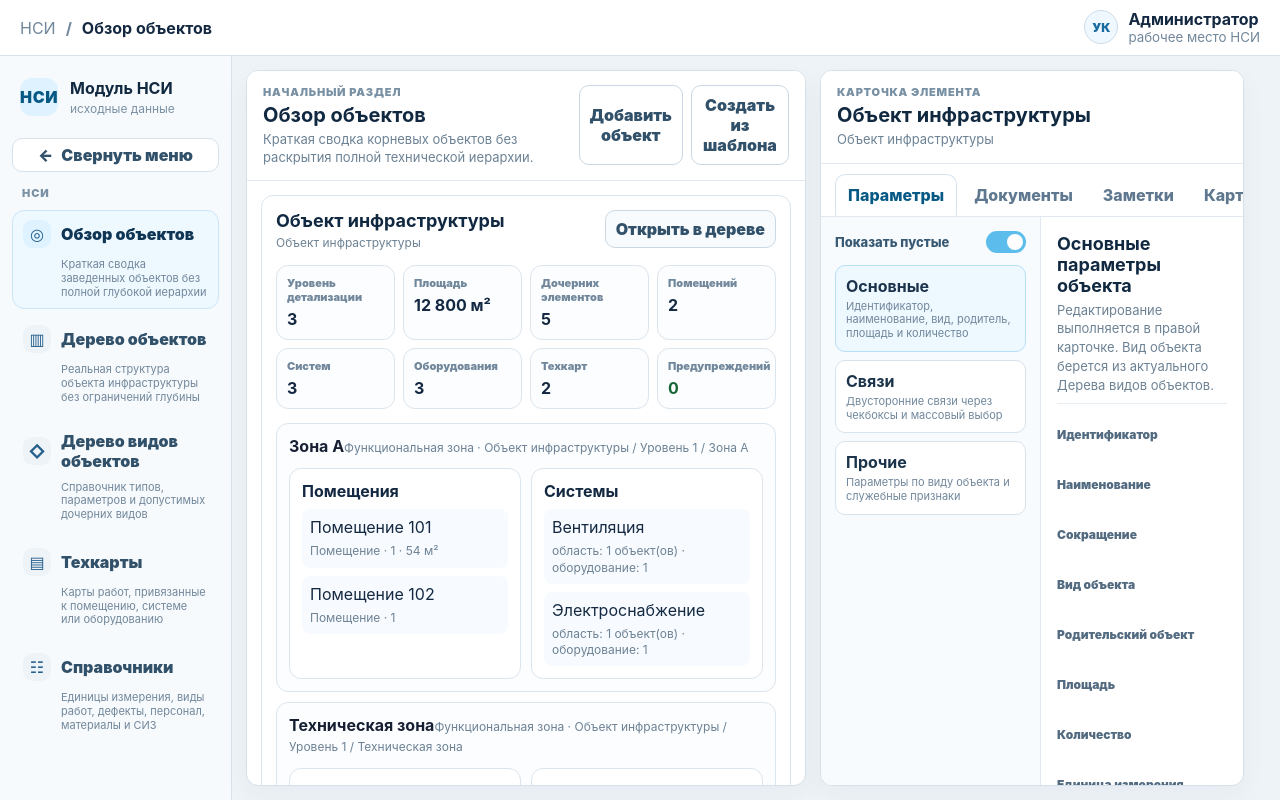
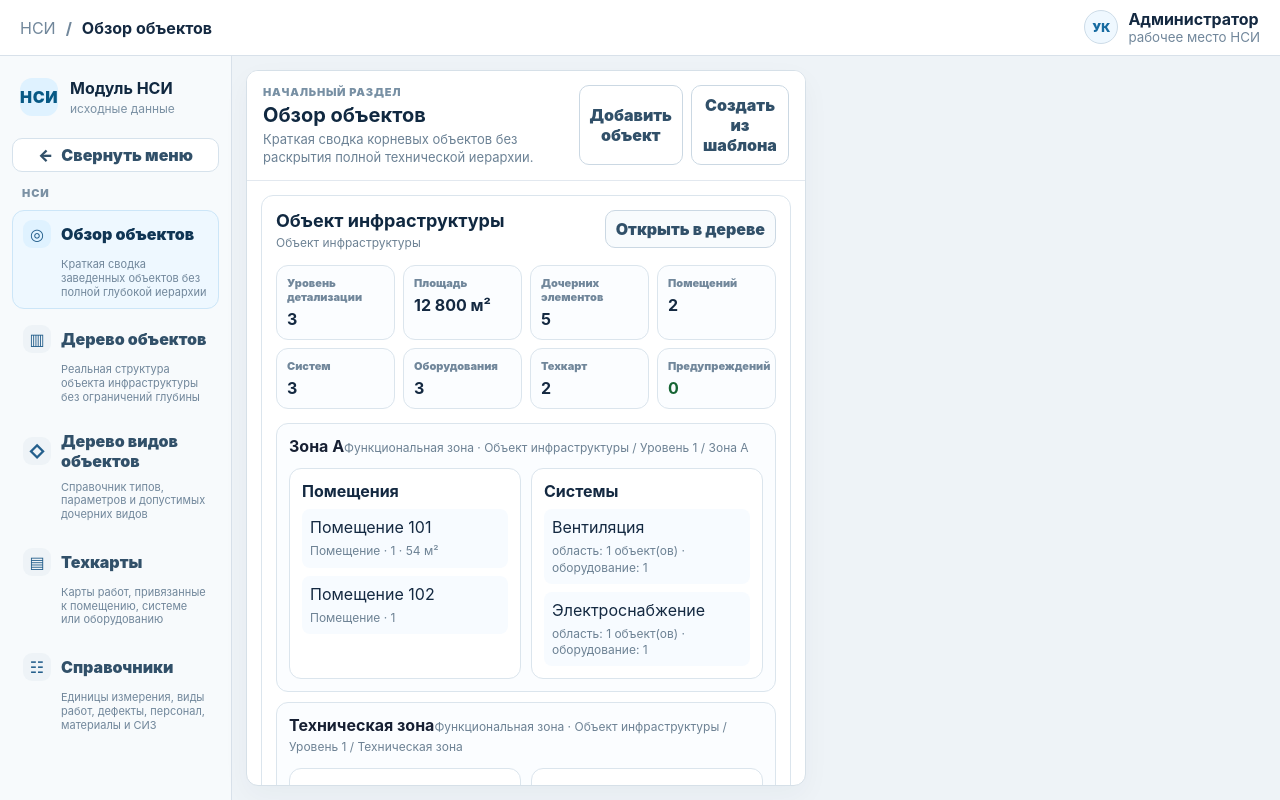
Before and after one commit to RozkvasA/nsi-test, a React (Vite) app: page / in a window 1280 px wide. Built offline with nearby package versions, Linux system fonts and the light colour scheme.

Commit message:
Remove details panel from overview

```diff
--- a/src/components/layout/NsiLayout.tsx
+++ b/src/components/layout/NsiLayout.tsx
@@ -256,7 +256,7 @@ export function NsiLayout({
         </aside>
 
         {activeSectionId === 'overview' ? (
-          <main className="work-area overview-work-area"><ObjectOverview objects={objects} objectTypes={objectTypes} systems={systems} equipment={equipment} techCards={techCards} onAddObject={() => onCreate('rootObject')} onCreateFromTemplate={onCreateRootFromTemplate} onOpenInTree={onOpenObjectInTree} />{detailsPanel}</main>
+          <main className="work-area overview-work-area overview-only-work-area"><ObjectOverview objects={objects} objectTypes={objectTypes} systems={systems} equipment={equipment} techCards={techCards} onAddObject={() => { onSelectSection('objects'); onCreate('rootObject'); }} onCreateFromTemplate={() => { onSelectSection('objects'); onCreateRootFromTemplate(); }} onOpenInTree={onOpenObjectInTree} /></main>
         ) : (
           <main className="work-area"><NsiTree activeSection={activeSection} activeSectionId={activeSectionId} searchQuery={searchQuery} sortAscending={sortAscending} childrenByParentId={childrenByParentId} expandedIds={expandedIds} selectedRef={selectedRef} pendingMoveRef={pendingMoveRef} onSetSearchQuery={onSetSearchQuery} onToggleSort={onToggleSort} onToggleExpanded={onToggleExpanded} onSelectNode={onSelectNode} onStartDrag={onStartDrag} onDropOnNode={onDropOnNode} onCreate={onCreate} onTreeAction={onTreeAction} onMoveToNode={onMoveToNode} onCancelMove={onCancelMove} />{detailsPanel}</main>
         )}
```
